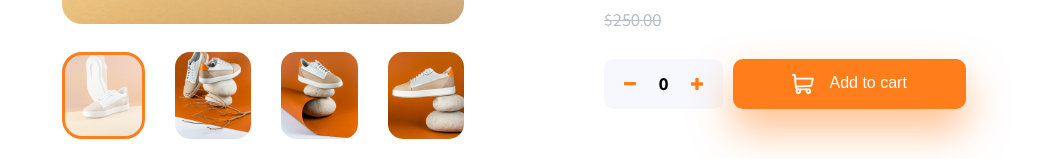
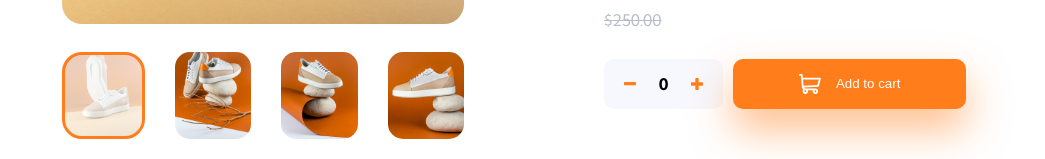
Before and after one commit to AyeTone/ecommerce-product-page, a React (Create React App) app in the folder client/: page / in a window 1280 px wide. Shown: the part 515-674 px from the top of the page, without its empty margins (116-1161 px from the left). Built offline with nearby package versions, Linux system fonts and the light colour scheme.

Commit message:
Added Hover Effects on 'Add To Cart' Btn

```diff
--- a/client/public/index.html
+++ b/client/public/index.html
@@ -27,11 +27,11 @@
   <body>
     <noscript>You need to enable JavaScript to run this app.</noscript>
     <div id="root"></div>
-    <div class="attribution">
+    <footer class="attribution">
       Challenge by
       <a href="https://www.frontendmentor.io?ref=challenge" target="_blank"
         >Frontend Mentor</a
       >. Coded by <a href="#">Troy Richards</a>.
-    </div>
+    </footer>
   </body>
 </html>
--- a/client/src/components/Content/Desc.tsx
+++ b/client/src/components/Content/Desc.tsx
@@ -59,7 +59,7 @@ const Desc = () => {
         </div>
         <button onClick={() => addToCart()} className="add">
           <Cart className="add__cart" />
-          <p>Add to cart</p>
+          Add to cart
         </button>
       </div>
     </div>
--- a/client/src/styles/components/_Desc.scss
+++ b/client/src/styles/components/_Desc.scss
@@ -108,6 +108,7 @@
 
       &__btn {
         cursor: pointer;
+        transition: 0.3s;
 
         &:hover {
           opacity: 0.4;
@@ -126,6 +127,7 @@
 
       display: flex;
       justify-content: center;
+      align-items: center;
       gap: 15px;
 
       color: white;
```
Also changed, not shown: client/src/index.css.
